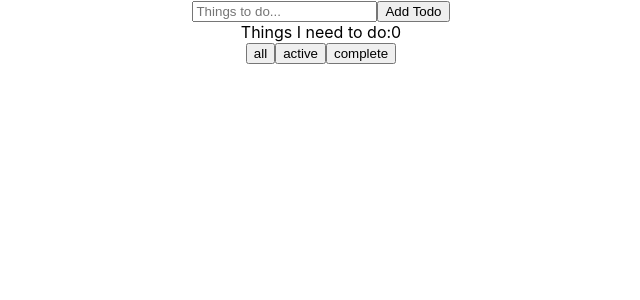
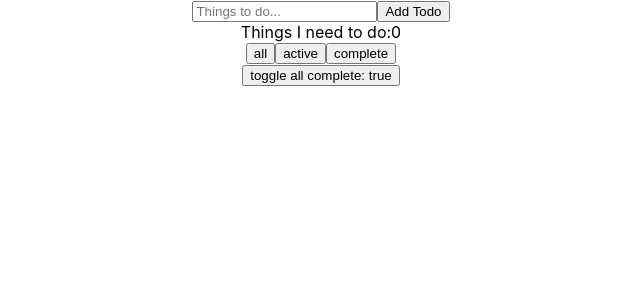
Before and after one commit to aselee/react-todo-list, a React (Create React App) app: page / in a window 1280 px wide. Shown: the top 300 px of the page, without its empty margins (319-959 px from the left). Built offline with nearby package versions, Linux system fonts and the light colour scheme.

Commit message:
added toggleComplete button

```diff
--- a/src/App.js
+++ b/src/App.js
@@ -4,7 +4,6 @@ import "./App.css";
 
 
 // https://www.youtube.com/watch?v=I6IY2TqnPDA
-// 15:59
 
 class App extends Component {
   state = {
--- a/src/components/TodoList.js
+++ b/src/components/TodoList.js
@@ -8,7 +8,8 @@ export default class TodoList extends React.Component {
     // lifting up the state
     // empty array of todos
     todos: [],
-    todoToShow: "all"
+    todoToShow: "all",
+    toggleAllComplete: true
   };
 
   addTodo = (todo) => {
@@ -25,8 +26,8 @@ export default class TodoList extends React.Component {
     }));
   };
 
-  toggleComplete = (id) => {
-    this.setState({
+  toggleComplete = id => {
+    this.setState(state => ({
       todos: this.state.todos.map(todo => {
         if(todo.id === id) {
         // Suppose to update
@@ -48,11 +49,11 @@ export default class TodoList extends React.Component {
           return todo;
         }
       })
-    });
+    }));
   };
 
   // function to updateToDoShow
-  updateTodoToShow = (s) => {
+  updateTodoToShow = s => {
     this.setState({
       todoToShow: s
     });
@@ -60,21 +61,28 @@ export default class TodoList extends React.Component {
 
   // function to delete todo items
   handleDeleteTodo = id => {
-    this.setState({
+    this.setState(state => ({
       todos: this.state.todos.filter(todo => todo.id !== id)
-    });
+    }));
+  };
+
+  // function to remove all crossed todos
+  removeCompleted = () => {
+    this.setState(state => ({
+      todos: this.state.todos.filter(todo => todo.complete)
+    }));
   };
 
   render() {
     // adding the render for the buttons
     let todos = [];
 
-    if (this.state.todoToShow === 'all') {
+    if (this.state.todoToShow === "all") {
       todos = this.state.todos;
-    } else if (this.state.todoToshow === 'active') {
+    } else if (this.state.todoToshow === "active") {
       todos = this.state.todos.filter(todo => !todo.complete)
-    } else if (this.state.todoToshow === 'complete') {
-      todos = this.state.todos.filter(todo => !todo.complete)
+    } else if (this.state.todoToshow === "complete") {
+      todos = this.state.todos.filter(todo => todo.complete)
     }
 
 
@@ -93,7 +101,7 @@ export default class TodoList extends React.Component {
           // text={todo.text}
           // instead of text, we use todo(go to Todo.js)
           // creating a delete function
-          onDelete={() => this.handleDeleteTodo()}
+          onDelete={() => this.handleDeleteTodo(todo.id)}
           todo={todo}
           />
       ))}
@@ -109,9 +117,42 @@ export default class TodoList extends React.Component {
           {this.state.todos.filter(todo => !todo.complete).length}
       </div>
       <div>
-        <button onClick={() => this.updateTodoToShow("all")}>all</button>
-        <button onClick={() => this.updateTodoToShow("active")}>active</button>
-        <button onClick={() => this.updateTodoToShow("complete")}>complete</button>
+        <button onClick={() => this.updateTodoToShow("all")}>
+          all
+        </button>
+        <button onClick={() => this.updateTodoToShow("active")}>
+          active
+        </button>
+        <button onClick={() => this.updateTodoToShow("complete")}>
+          complete
+        </button>
+      </div>
+
+      {/* creating a button function to remove all completed todos */}
+      {/* Give the todo items that are complete */}
+      {/* instead of using filter, we only need to find the crossed completed todos
+      so use the some method, some will find the items and exit early */}
+      {this.state.todos.some(todo => todo.complete).length ? (
+        <div>
+          <button onClick={this.removeCompleted}>
+            Remove all complete todos
+          </button>
+        </div>
+      ) : null}
+      <div>
+        <button
+          onClick={() =>
+            this.setState(state => ({
+              todos: state.todos.map(todo => ({
+                ...todo,
+                complete: state.toggleAllComplete
+              })),
+              toggleAllComplete: !state.toggleAllComplete
+            }))
+          }
+        >
+          toggle all complete: {`${this.state.toggleAllComplete}`}
+        </button>
       </div>
     </div>
     )
```
